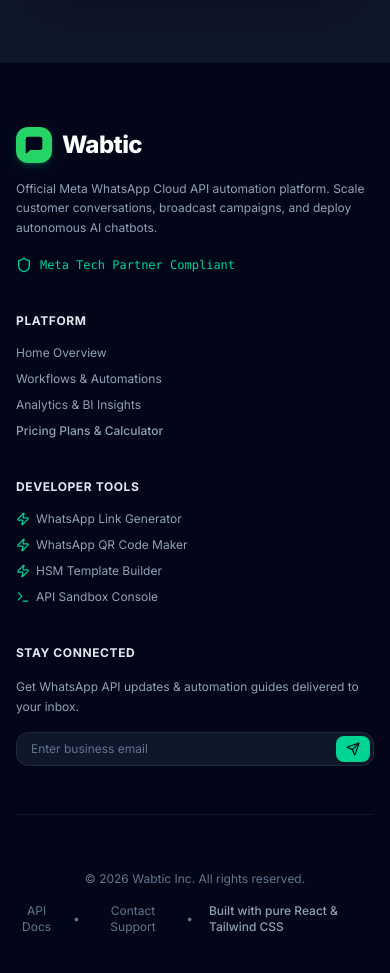
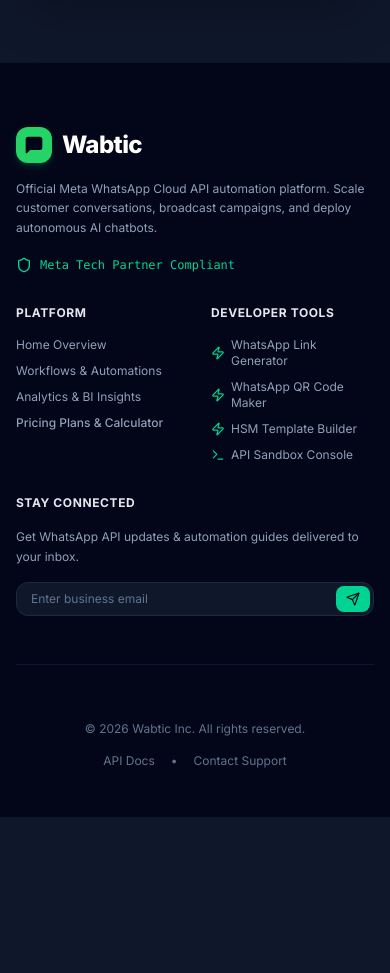
Before and after one commit to KrushnaHangargekar/whatsapp-automation-frontend, a React (Vite) app: page / in a window 390 px wide. Shown: the part 4167-5140 px from the top of the page. After the commit the page ends 4984 px from the top, so only its background shows below. Built offline with nearby package versions, Linux system fonts and the light colour scheme.

Commit message:
Remove React/Tailwind attribution text and align Developer Tools on right side of Platform in mobile view

```diff
--- a/src/components/footer.tsx
+++ b/src/components/footer.tsx
@@ -22,11 +22,11 @@
     <footer className="bg-slate-950 text-slate-400 border-t border-slate-900/80 pt-16 pb-12 w-full overflow-hidden">
       <div className="max-w-7xl mx-auto px-4 sm:px-6 lg:px-8 space-y-12">
 
-        {/* Main Grid: 5 Columns on Desktop for perfect full-width alignment */}
-        <div className="grid grid-cols-1 sm:grid-cols-2 lg:grid-cols-5 gap-10 lg:gap-12 pb-12 border-b border-slate-900">
+        {/* Main Grid: 2 columns on mobile (Platform left, Dev Tools right), 5 columns on Desktop */}
+        <div className="grid grid-cols-2 lg:grid-cols-5 gap-8 sm:gap-10 lg:gap-12 pb-12 border-b border-slate-900">
 
-          {/* Brand Info (Spans 2 columns on desktop) */}
-          <div className="space-y-4 sm:col-span-2 lg:col-span-2">
+          {/* Brand Info (Spans full width on mobile, 2 columns on desktop) */}
+          <div className="col-span-2 lg:col-span-2 space-y-4">
             <div className="flex items-center gap-2.5">
               <div className="w-9 h-9 rounded-xl bg-[#25D366] flex items-center justify-center text-slate-950 font-extrabold shadow-md shadow-emerald-500/20">
                 <MessageSquare className="w-5 h-5 fill-current" />
@@ -44,8 +44,8 @@
             </div>
           </div>
 
-          {/* Column 1: Platform Links */}
-          <div className="space-y-4">
+          {/* Column 1: Platform Links (Left side on Mobile) */}
+          <div className="col-span-1 lg:col-span-1 space-y-4">
             <h4 className="text-xs font-bold uppercase tracking-wider text-slate-200">Platform</h4>
             <ul className="space-y-2.5 text-xs sm:text-sm">
               <li>
@@ -71,8 +71,8 @@
             </ul>
           </div>
 
-          {/* Column 2: Developer Tools */}
-          <div className="space-y-4">
+          {/* Column 2: Developer Tools (Right side on Mobile) */}
+          <div className="col-span-1 lg:col-span-1 space-y-4">
             <h4 className="text-xs font-bold uppercase tracking-wider text-slate-200">Developer Tools</h4>
             <ul className="space-y-2.5 text-xs sm:text-sm">
               <li>
@@ -98,8 +98,8 @@
             </ul>
           </div>
 
-          {/* Column 3: Newsletter & Stay Updated (Fills the right-side gap) */}
-          <div className="space-y-4 sm:col-span-2 lg:col-span-1">
+          {/* Column 3: Newsletter & Stay Updated */}
+          <div className="col-span-2 lg:col-span-1 space-y-4">
             <h4 className="text-xs font-bold uppercase tracking-wider text-slate-200">Stay Connected</h4>
             <p className="text-xs text-slate-400 leading-relaxed">
               Get WhatsApp API updates & automation guides delivered to your inbox.
@@ -133,15 +133,13 @@
 
         </div>
 
-        {/* Bottom Bar: Perfectly balanced left & right */}
+        {/* Bottom Bar: Copyright on left, links on right */}
         <div className="flex flex-col sm:flex-row items-center justify-between text-xs text-slate-500 gap-4 pt-2">
           <p>© {new Date().getFullYear()} Wabtic Inc. All rights reserved.</p>
           <div className="flex items-center gap-4 text-xs">
             <button onClick={() => onNavigate('docs')} className="hover:text-slate-400 transition-colors">API Docs</button>
             <span>•</span>
             <button onClick={() => onNavigate('contact')} className="hover:text-slate-400 transition-colors">Contact Support</button>
-            <span>•</span>
-            <span className="text-slate-400 font-medium">Built with pure React & Tailwind CSS</span>
           </div>
         </div>
 
```
